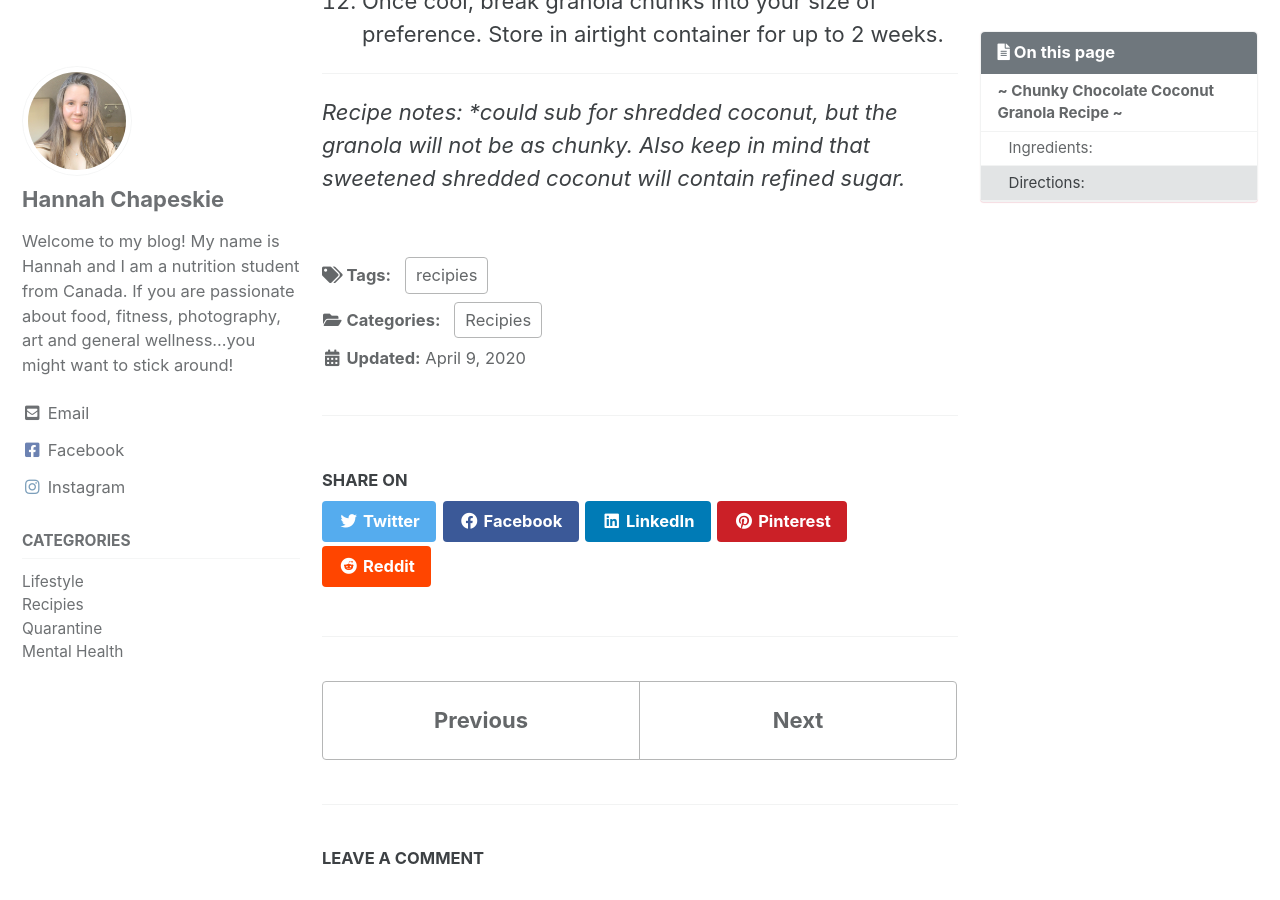
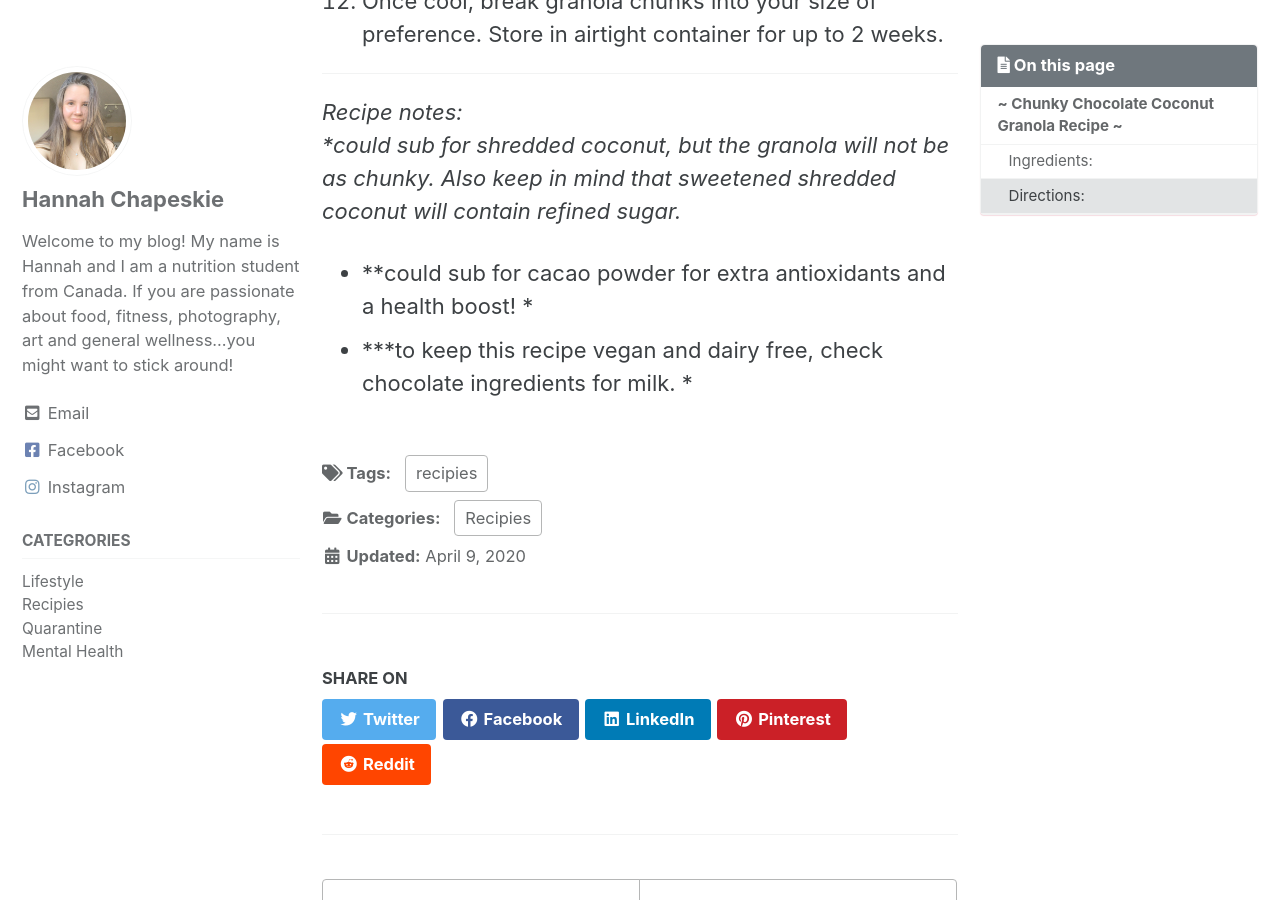
Before and after one commit to dylanbabel/yinandyams, a Jekyll site: the page built from _posts/2020-04-09-chunky-chocolate-coconut-granola.md, in a window 1280 px wide and 900 px high, scrolled down 2696 px. Built offline with Jekyll 4.4.1, drawn with Linux system fonts in a browser that asks for light colours; cached includes are drawn as plain includes.

Commit message:
Update 2020-04-09-chunky-chocolate-coconut-granola.md

```diff
--- a/_posts/2020-04-09-chunky-chocolate-coconut-granola.md
+++ b/_posts/2020-04-09-chunky-chocolate-coconut-granola.md
@@ -63,5 +63,7 @@ So, if you are looking for an easy, relatively cheap and guilt free granola that
 
 ***
 
-*Recipe notes:*
-**could sub for shredded coconut, but the granola will not be as chunky. Also keep in mind that sweetened shredded coconut will contain refined sugar.*
+*Recipe notes:*<br>
+**could sub for shredded coconut, but the granola will not be as chunky. Also keep in mind that sweetened shredded coconut will contain refined sugar.*<br>
+* **could sub for cacao powder for extra antioxidants and a health boost! *<br>
+* ***to keep this recipe vegan and dairy free, check chocolate ingredients for milk. *
```
